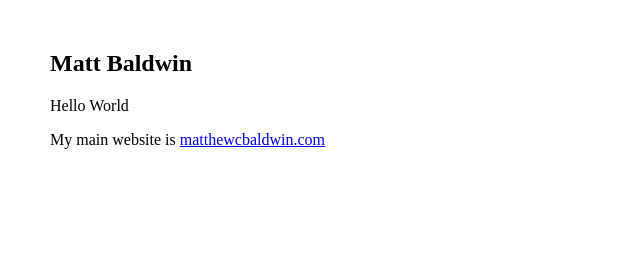
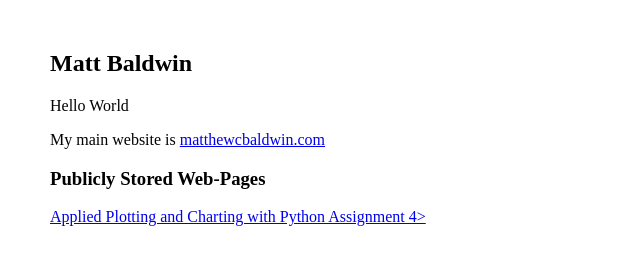
Before and after one commit to mcbalz/mcbalz.github.io, a plain HTML site: page index.html in a window 1280 px wide. Shown: the whole page, without its empty margins (0-640 px from the left). Drawn offline with Linux system fonts and the light colour scheme.

Commit message:
Update Index.html

```diff
--- a/index.html
+++ b/index.html
@@ -7,6 +7,8 @@
 <div>
 <p>Hello World
 <p>My main website is <a href="http://www.matthewcbaldwin.com/">matthewcbaldwin.com</a>
+<h3>Publicly Stored Web-Pages</h3>
+<p><a href="assignment_4.html">Applied Plotting and Charting with Python Assignment 4></a></p>
 </div>
 </body>
 </html>
```
